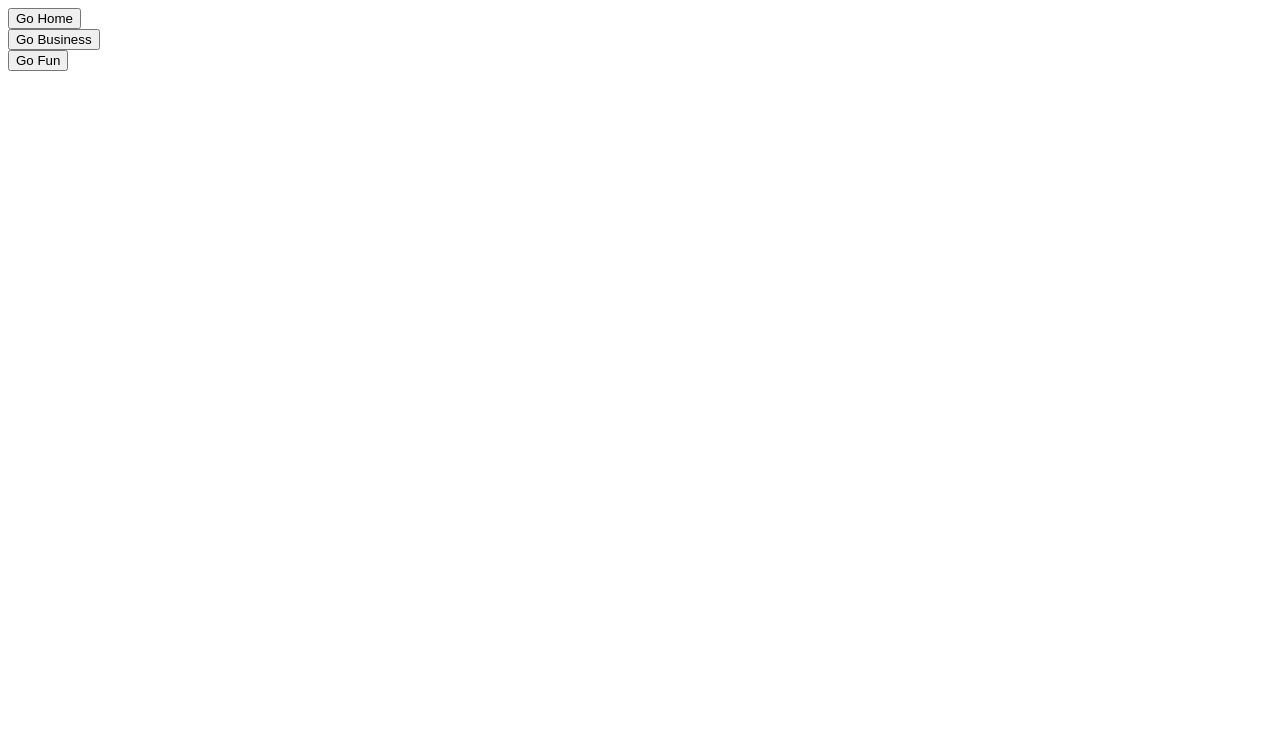
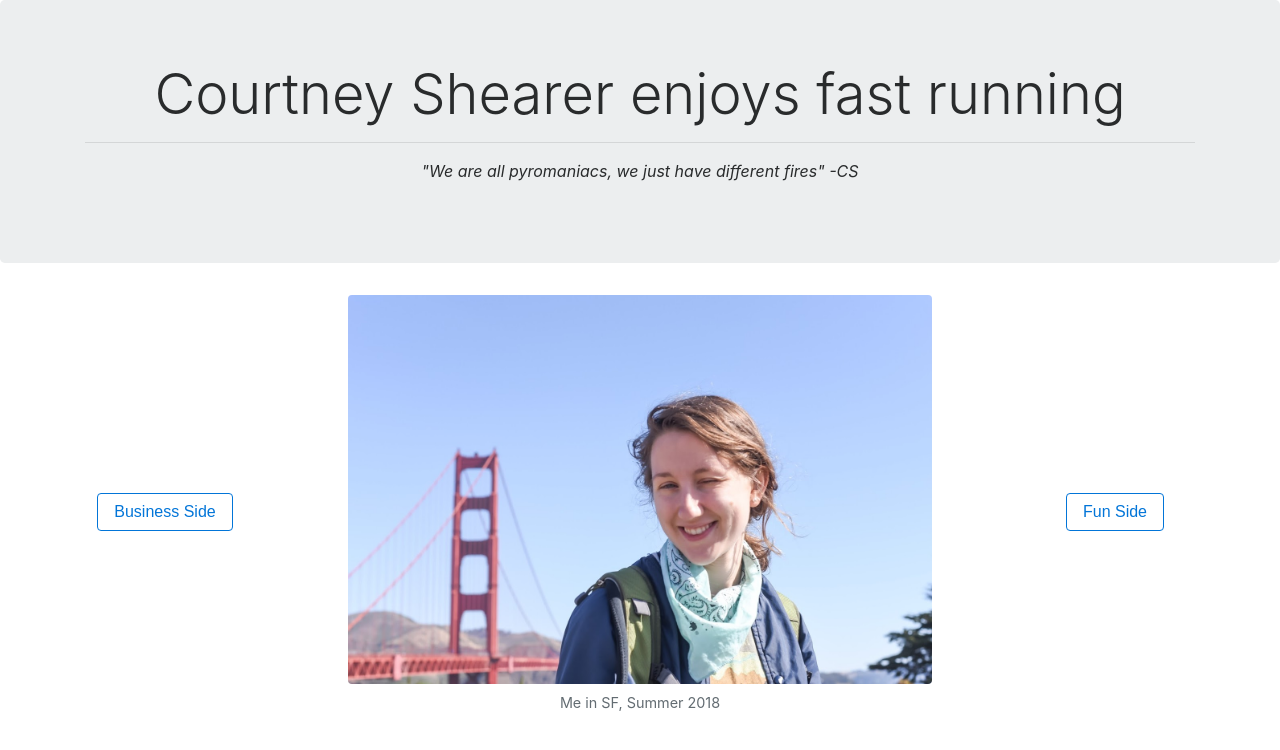
Before and after one commit to csheare/Personal-Website, a Flask app: page / in a window 1280 px wide. Shown: the top 750 px of the page. Run offline with Flask 2, Linux system fonts and the light colour scheme; some libraries are stand-ins or nearby versions.

Commit message:
some updates:

```diff
--- a/current/website/static/script.js
+++ b/current/website/static/script.js
@@ -1,6 +1,18 @@
-var canvas=document.getElementById("canvasDemo");
-var context=canvas.getContext("2d");
-context.strokeStyle="green";
-context.moveTo(0,0);
-context.lineTo(145,120);
-context.stroke();
+var things = [ 'discovery', 'adventure', 'creation', 'rock-climbing','fast running', 'nature','public policy','genetics','hackathons','sustainability','candles','reading','Bob Ross Painting','machine learning', 'National Parks', 'La Croix', 'plants','traveling','poetry','event planning','making a difference']
+
+var count = 0
+var elem = document.getElementById("things-i-like")
+var interval = setInterval(changeText,1500);
+
+function changeText(){
+    elem.innerHTML = things[count]
+    // count = count >= things.length ? 0 : count + 1
+    count++
+    if(count >= things.length){
+        count = 0
+    }
+}
+
+setTimeout(function(){
+    changeText()
+}, 4000);
--- a/current/website/static/styles.css
+++ b/current/website/static/styles.css
@@ -0,0 +1,22 @@
+figure img {
+    display: block;
+    width: 80%;
+    margin-left: auto;
+    margin-right: auto;
+    align-content:center;
+}
+
+.center{
+    text-align:center;
+}
+
+.remove-all-margin-padding{
+    margin:0 ! important;
+    padding:0 ! important;
+}
+
+.center_both{
+    display: flex;
+    justify-content: center;
+    align-items: center;
+}
--- a/current/website/templates/base.html
+++ b/current/website/templates/base.html
@@ -3,18 +3,42 @@
   <head>
     <meta charset="utf-8">
     <title>Courtney Shearer</title>
-    <!-- <link rel = "stylesheet" href = "./styles.css"> -->
+    <link href="https://maxcdn.bootstrapcdn.com/bootstrap/4.0.0-alpha.6/css/bootstrap.min.css" rel="stylesheet" type="text/css">
+    <link rel = "stylesheet" href = "../static/styles.css">
   </head>
   <body>
-      <form action="/home">
+
+      <div class="jumbotron">
+          <div class="container">
+              <h1 class="center display-4">Courtney Shearer enjoys <span id="things-i-like">many things</span></h1>
+              <hr class="display-4">
+              <p class="center"><i>"We are all pyromaniacs, we just have different fires" -CS </i></p>
+          </div>
+     </div>
+
+     <div class="container">
+         <div class="row">
+             <div class="col center_both">
+                 <button type="button" class="btn btn-outline-primary btn-rounded waves-effect">
+                     <a href="https://www.linkedin.com/in/courtney-shearer/">Business Side</a>
+                     </button>
+             </div>
+             <div class="col-8">
+                 <figure class="text-center">
+                     <img src="../static/assets/prof.jpeg" class="figure-img img-fluid rounded">
+                     <figcaption class="figure-caption">Me in SF, Summer 2018</figcaption>
+                 </figure>
+             </div>
+             <div class="col center_both">
+                 <button type="button" class="btn btn-outline-primary btn-rounded waves-effect">
+                     <a href ="https://http.cat/">Fun Side</a>
+                     </button>
+             </div>
+         </div>
+     </div>
+     <!-- <form action="/home">
           <input type="submit" value="Go Home" />
-      </form>
-      <form action="/business">
-          <input type="submit" value="Go Business" />
-      </form>
-      <form action="/fun">
-          <input type="submit" value="Go Fun" />
-      </form>
+          </form> -->
   </body>
-  <!-- <script src="./script.js"></script> -->
+  <script src="../static/script.js"></script>
 </html>
```
Also changed, not shown: current/website/static/assets/prof.jpeg (added), 1 other file.
